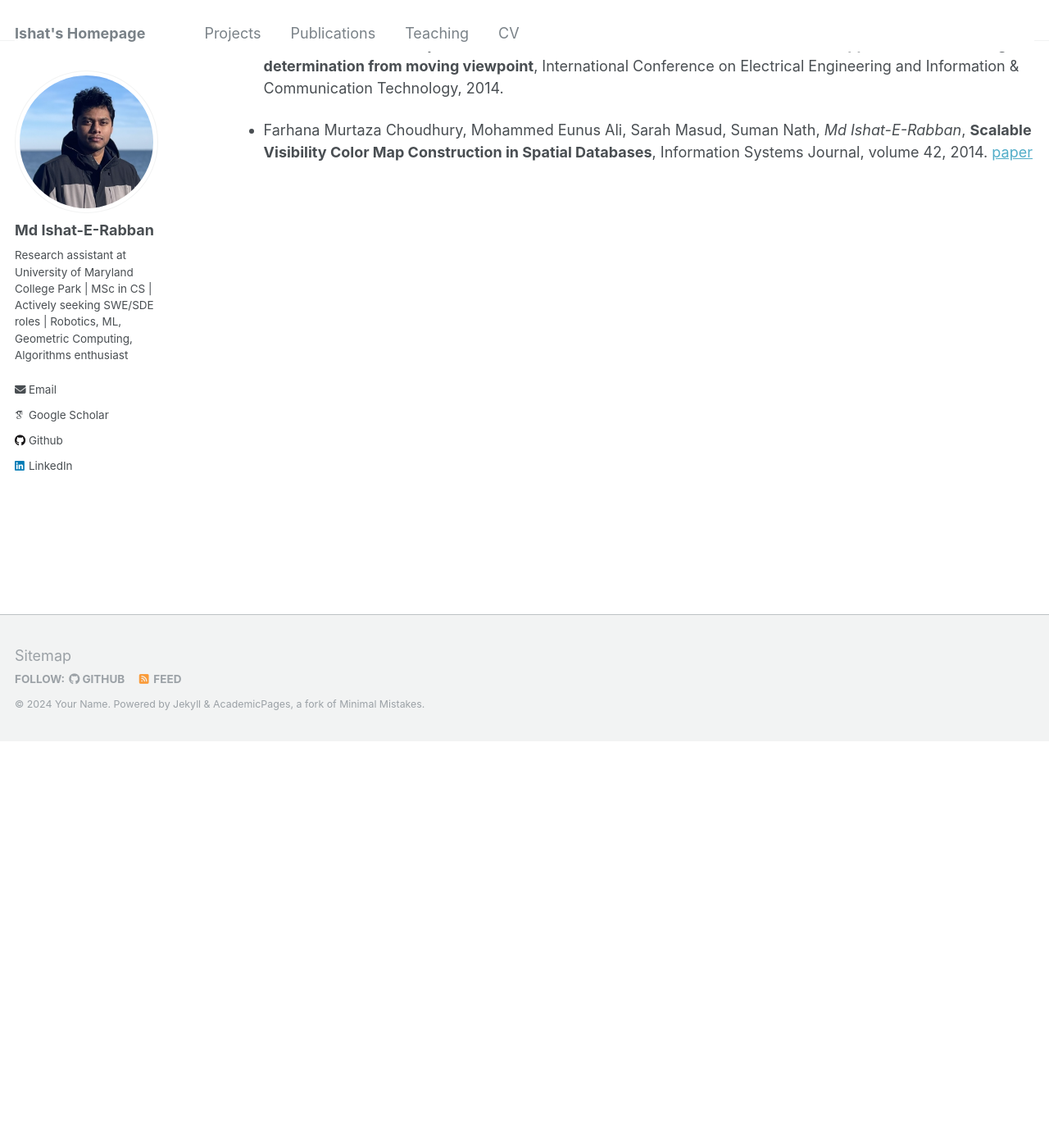
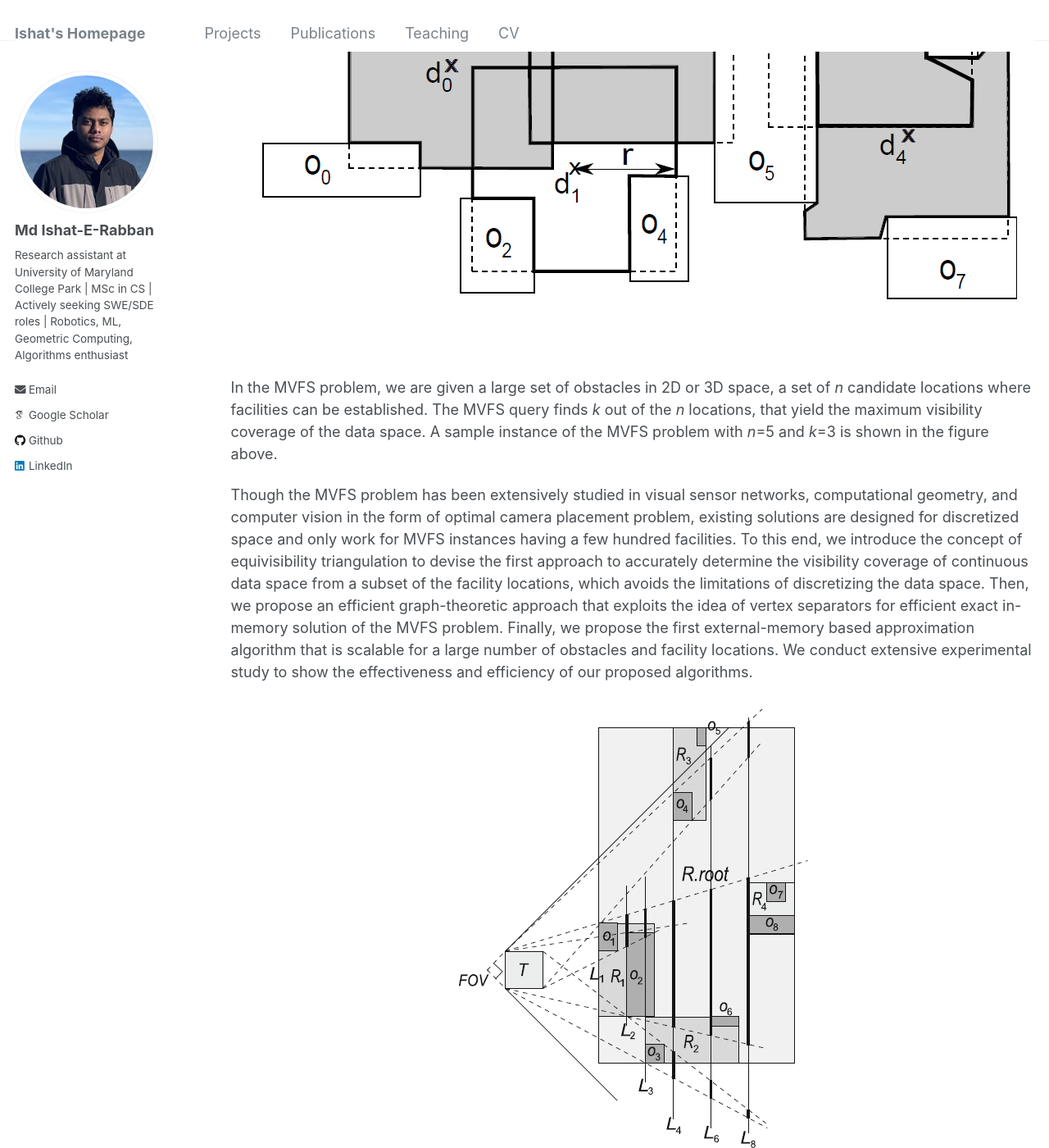
Before and after one commit to ieranik/ieranik.github.io, a Jekyll site: the page built from _pages/projects_vqsd.md, in a window 1280 px wide and 1400 px high, scrolled down 495 px. Shown: the whole window at 82% size. Built offline with Jekyll 4.4.1, drawn with Linux system fonts in a browser that asks for light colours; some web fonts are replaced; some of the changed text lies outside the part shown.

Commit message:
updated tree

```diff
--- a/_pages/projects_vqsd.md
+++ b/_pages/projects_vqsd.md
@@ -5,7 +5,23 @@
 author_profile: true
 ---
 
-Visibility Queries in Spatial Databases
+In this project, I studied several visibility queries in the presence of a city-scale large set of obstacles indexed in a spatial data structure. I worked extensively on the Maximum Visibility Facility Selection (MVFS) and the Visibility Color Map (VCM) problem. I used tools from computational geometry, graph theory, and spatial databases to efficiently solve these qeuries.
+
+<p align="center" width="500">
+  <img src="/images/mvfs.png" />
+</p>
+
+In the MVFS problem, we are given a large set of obstacles in 2D or 3D space, a set of *n* candidate locations where facilities can be established. The MVFS query finds *k* out of the *n* locations, that yield the maximum visibility coverage of the data space. A sample instance of the MVFS problem with *n*=5 and *k*=3 is shown in the figure above.
+
+Though the MVFS problem has been extensively studied in visual sensor networks, computational geometry, and computer vision in the form of optimal camera placement problem, existing solutions are designed for discretized space and only work for MVFS instances having a few hundred facilities. To this end, we introduce the concept of equivisibility triangulation to devise the first approach to accurately determine the visibility coverage of continuous data space from a subset of the facility locations, which avoids the limitations of discretizing the data space. Then, we propose an efficient graph-theoretic approach that exploits the idea of vertex separators for efficient exact in-memory solution of the MVFS problem. Finally, we propose the first external-memory based approximation algorithm that is scalable for a large number of obstacles and facility locations. We conduct extensive experimental study to show the effectiveness and efficiency of our proposed algorithms.
+
+<p align="center" width="500">
+  <img src="/images/vcm.png" />
+</p>
+
+The VCM problem is to assign a color value to each point in the space denoting the visibility measure of a given extended target object from the point. In the existing solutions to the VCM problem, a viewpoint is simply discarded (i.e., considered as non-visible) if an obstacle even slightly blocks the view of the target from the viewpoint, which restricts its applicability for a wide range of scenarios. To alleviate this limitation, in this paper, we propose a scalable, efficient and comprehensive solution to construct a VCM for a fixed target that considers the partial visibility of the target from viewpoints. We index the obstacles in a spatial data structure called R-tree and use a projection based idea to efficiently construct the VCM as outlined in the above figure. More importantly, our proposed data structures for the fixed target support incremental updates of the VCM if the target moves to near-by positions. Our experimental results show that our approach is orders of magnitude faster than the baseline technique.
+
+
 
 Publications
 ----
```
Also changed, not shown: _pages/projects.md (+9 -0 lines), images/mvfs.png (added), images/vcm.png (added).
